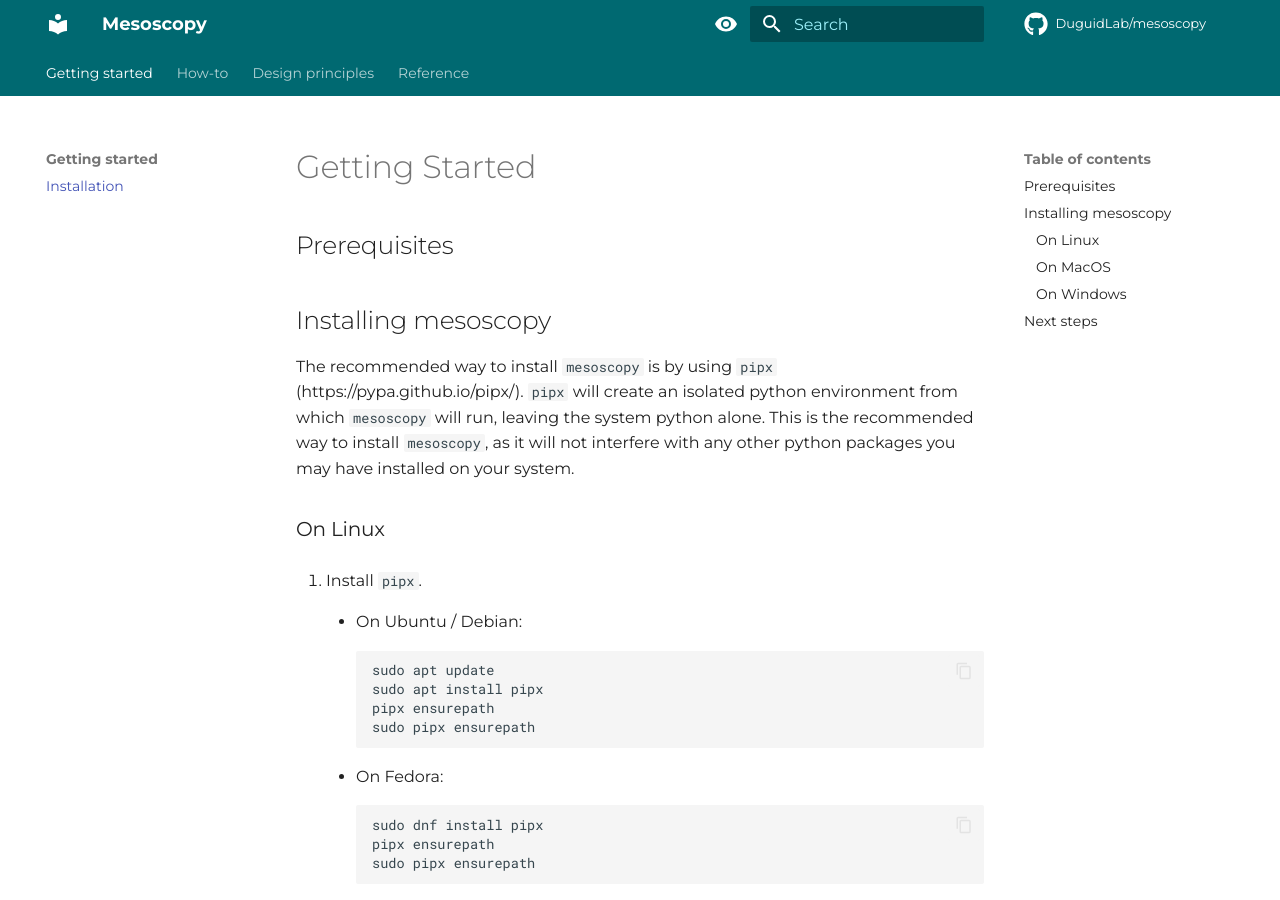
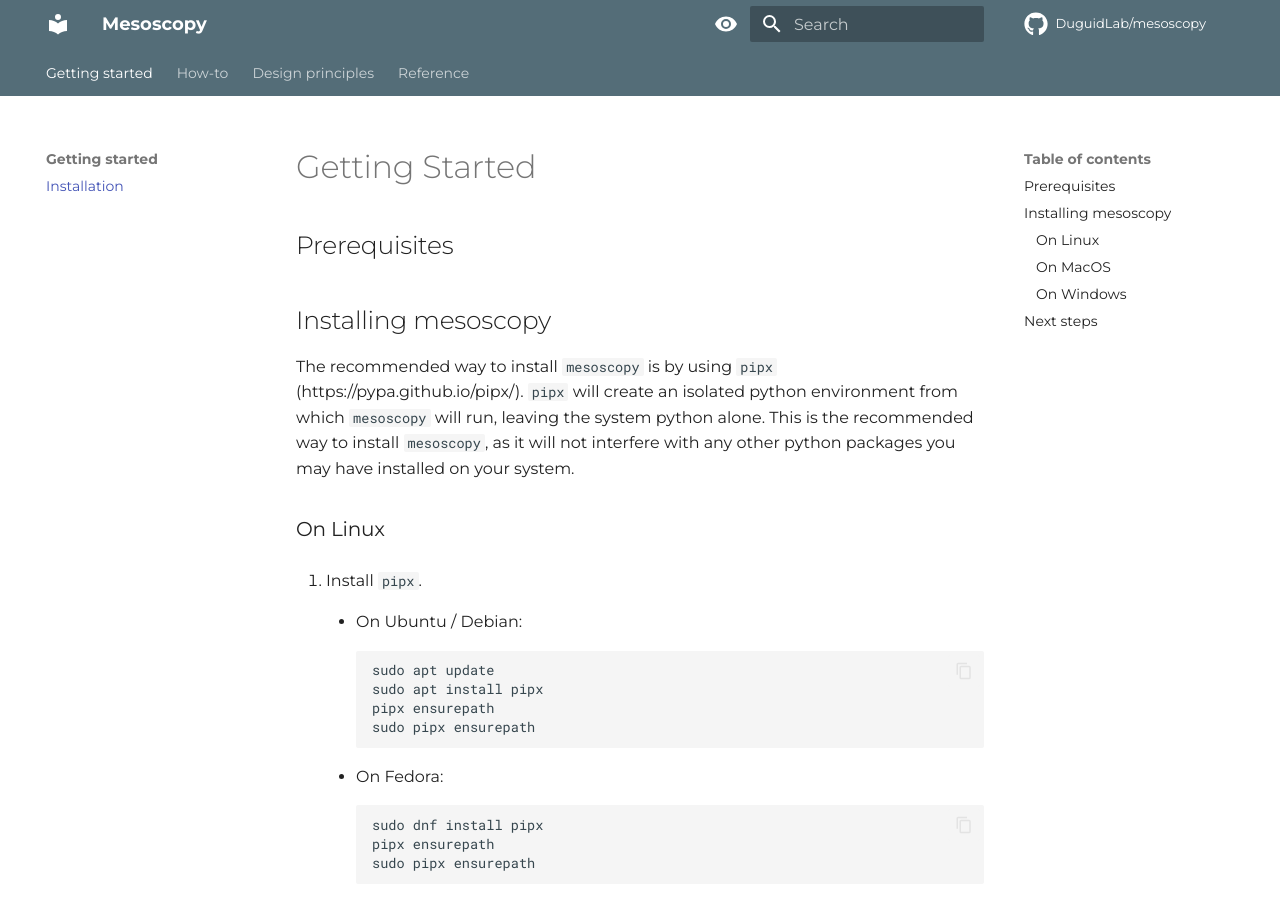
Before and after one commit to DuguidLab/mesoscopy, an MkDocs documentation site: the page built from docs/index.md, in a window 1280 px wide and 900 px high. Built offline with MkDocs 1.6.1 and Material for MkDocs 9.7.7, drawn with Linux system fonts in a browser that asks for light colours; comment, search, counter and statistics services are not loaded.

Commit message:
minor style changes

```diff
--- a/mkdocs.yml
+++ b/mkdocs.yml
@@ -28,12 +28,15 @@
     - navigation.footer
   palette:
     - media: "(prefers-color-scheme: light)"
-      scheme: light
+      primary: blue grey
+      accent: teal
       toggle:
         icon: material/eye
         name: Switch to dark mode
     - media: "(prefers-color-scheme: dark)"
-      scheme: dark
+      scheme: slate
+      primary: blue grey
+      accent: teal
       toggle:
         icon: material/eye-outline
         name: Switch to light mode
```
